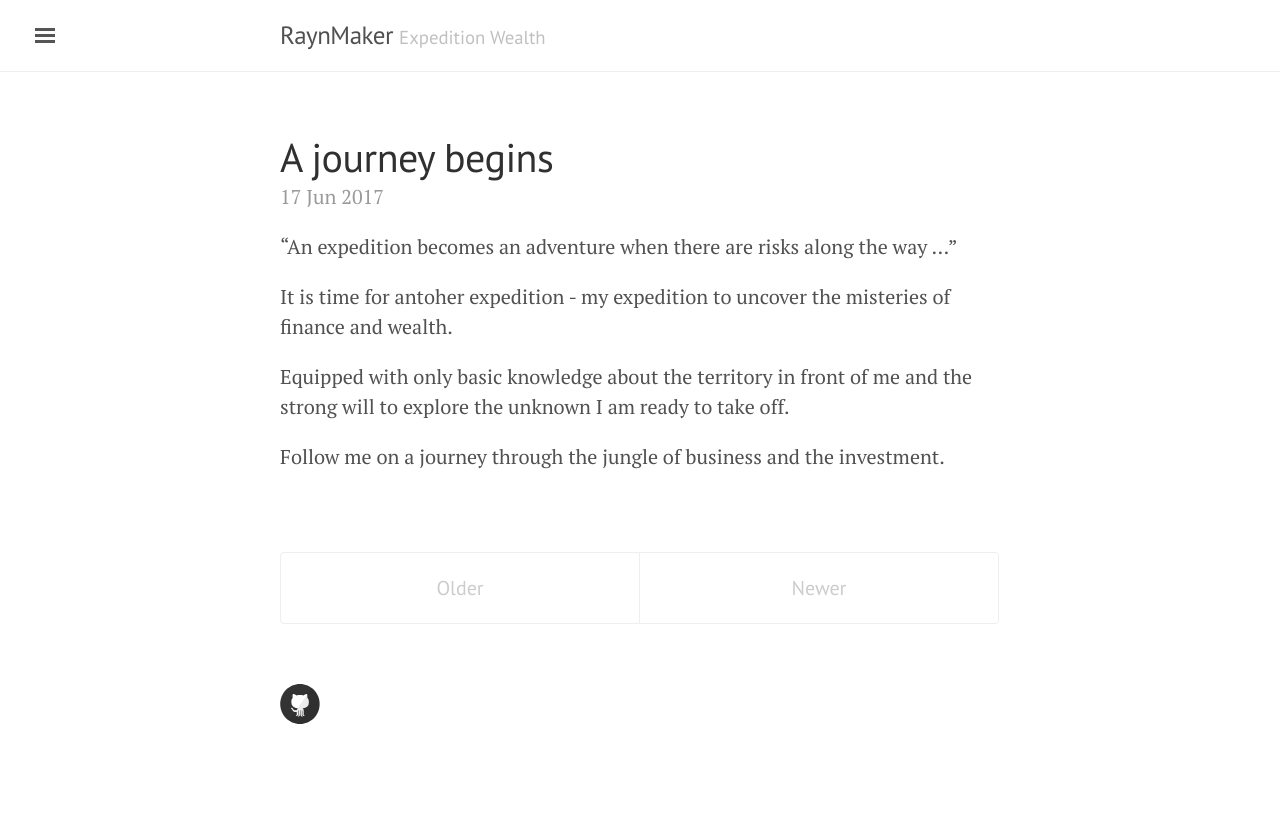
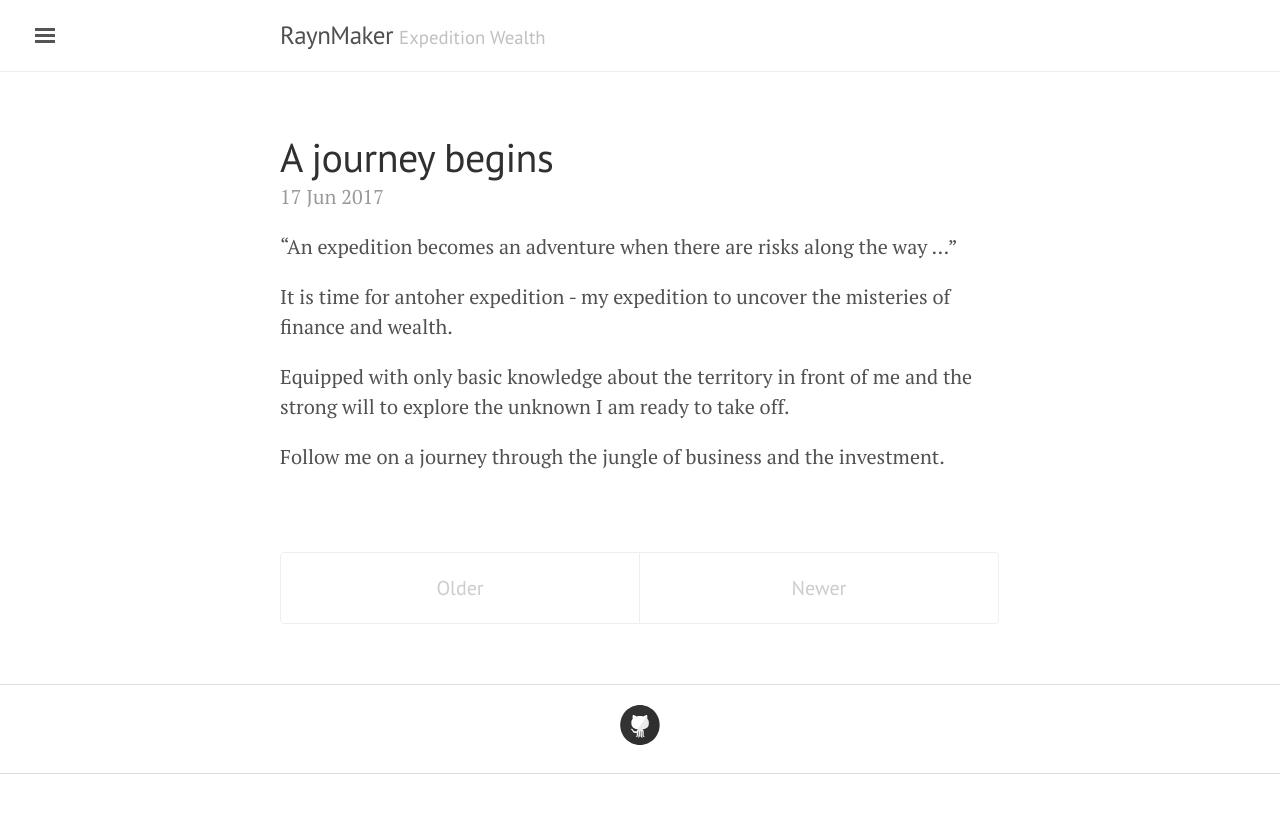
Before and after one commit to bg0jr/bg0jr.github.io, a Jekyll site: the page built from index.html, in a window 1280 px wide. Shown: the top 813 px of the page. Built offline with Jekyll 4.4.1, drawn with Linux system fonts in a browser that asks for light colours; the list of posts is cut into pages by our own code.

Commit message:
config fixed

```diff
--- a/_config.yml
+++ b/_config.yml
@@ -1,7 +1,4 @@
 
-# Use of `relative_permalinks` ensures post links from the index work properly.
-permalink:           pretty
-relative_permalinks: true
 
 # Setup
 title:               RaynMaker
@@ -53,3 +50,5 @@ exclude:
     - LICENSE
     - README.md
     - CNAME
+
+permalink: /:title/
--- a/public/css/lanyon.css
+++ b/public/css/lanyon.css
@@ -585,3 +585,22 @@ a.pagination-item:hover {
 .comments {
     margin-top: 10px;
 }
+
+.container {
+    margin: 0 auto;
+    max-width: 740px;
+    padding: 0 10px;
+    width: 100%;
+}
+
+.wrapper-footer {
+    margin-top: 50px;
+    border-top: 1px solid #ddd;
+    border-bottom: 1px solid #ddd;
+    background-color: $lightGray;
+}
+
+footer {
+    padding: 20px 0;
+    text-align: center;
+}
```
